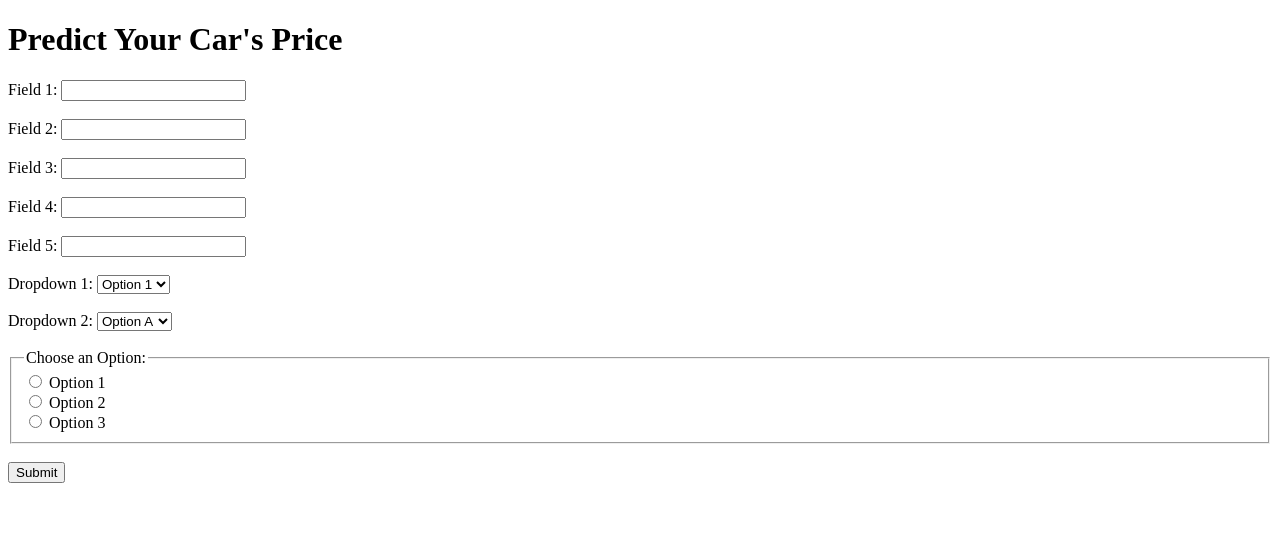
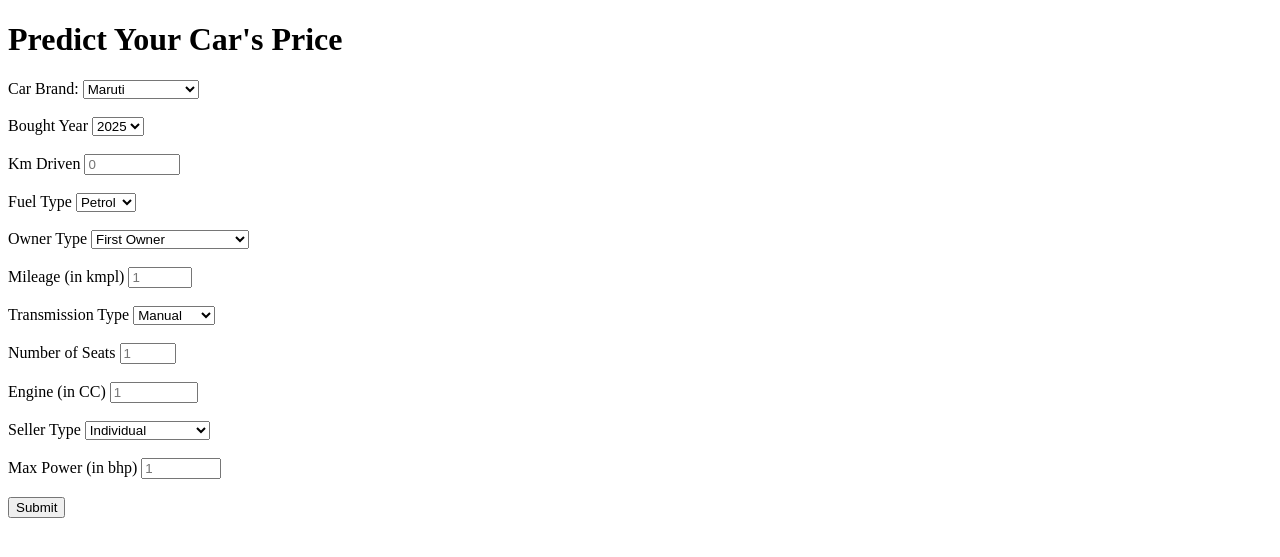
Before and after one commit to puskr99/car-price-prediction-ML, a Flask app: page / in a window 1280 px wide. Shown: the top 557 px of the page. Run offline with Flask 3, Linux system fonts and the light colour scheme; parts of the project's set-up code (start-up, migrations or seed data) failed here and were passed over.

Commit message:
added flask app and forms to predict

```diff
--- a/app/app.py
+++ b/app/app.py
@@ -1,10 +1,132 @@
-from flask import Flask, render_template
+from flask import Flask, render_template, request
+import os
+import numpy as np
+import pickle
 
 app = Flask(__name__)
 
+owner_mapping = {
+    'First Owner': 1,
+    'Second Owner': 2,
+    'Third Owner': 3,
+    'Fourth & Above Owner': 4
+}
+
+car_brands = [
+    "Maruti", "Skoda", "Honda", "Hyundai", "Toyota", "Ford", "Renault",
+    "Mahindra", "Tata", "Chevrolet", "Fiat", "Datsun", "Jeep", "Mercedes-Benz",
+    "Mitsubishi", "Audi", "Volkswagen", "BMW", "Nissan", "Lexus", "Jaguar",
+    "Land", "MG", "Volvo", "Daewoo", "Kia", "Force", "Ambassador", "Ashok",
+    "Isuzu", "Opel", "Peugeot"
+]
+
+owner = ["First Owner", "Second Owner", "Third Owner", "Fourth & Above Owner"]
+
+fuel = ["Petrol", "Diesel"]
+
+bought_year_range = [1950, 2026]
+
+transmission = ["Manual", "Automatic"]
+
+max_power_range = [1, 99999]
+
+seats_range = [2, 14]
+
+engine_cc_range = [1, 99999]
+
+mileage_range = [1, 999]
+
+seller_type = ['Individual', 'Dealer', 'Trustmark Dealer']
+
+
+from sklearn.preprocessing import LabelEncoder, StandardScaler
+car_brands_encoded = []
+fuel_encoded = []
+transmission_encoded = []
+seller_type_encoded = []
+
+le = LabelEncoder()
+car_brands_encoded = le.fit_transform(car_brands)
+fuel_encoded = le.fit_transform(fuel)
+transmission_encoded = le.fit_transform(transmission)
+seller_type_encoded = le.fit_transform(seller_type)
+
+base_dir = os.path.dirname(os.path.abspath(__file__))
+model_path = os.path.join(base_dir, "../code/model/car_price_predictor")
+
+predictor = pickle.load(open(model_path, 'rb'))
+
+
+
 @app.route("/")
 def index():
-    return render_template('index.html')
+    return render_template(
+        'index.html',
+        car_brands = car_brands,
+        owner = owner,
+        fuel = fuel,
+        bought_year_range = bought_year_range,
+        transmission = transmission,
+        max_power_range = max_power_range,
+        seller_type = seller_type,
+        mileage_range = mileage_range,
+        seats_range = seats_range,
+        engine_cc_range = engine_cc_range
+    )
+
+
+@app.route('/', methods=['GET', 'POST'])
+def car_price_prediction():
+
+    if request.method == 'POST':
+        form_datas = {
+            "car_brand": car_brands_encoded[car_brands.index(request.form.get("car_brand"))],
+            "bought_year": request.form.get("bought_year"),
+            "km_driven": request.form.get("km_driven"),
+            "fuel": fuel_encoded[fuel.index(request.form.get("fuel"))],
+            "seller": seller_type_encoded[seller_type.index(request.form.get("seller"))],
+            "transmission": transmission_encoded[transmission.index(request.form.get("transmission"))],
+            "owner": owner_mapping[request.form.get("owner")],
+            "mileage": request.form.get("mileage"),
+            "engine": request.form.get("engine"),
+            "max_power": request.form.get("max_power"),
+            "seats": request.form.get("seats"),
+        }
+
+        pred_selling_price = get_predicted_selling_price(form_datas.values())
+
+    return render_template(
+        'index.html',
+        car_brands = car_brands,
+        owner = owner,
+        fuel = fuel,
+        bought_year_range = bought_year_range,
+        transmission = transmission,
+        max_power_range = max_power_range,
+        seller_type = seller_type,
+        mileage_range = mileage_range,
+        seats_range = seats_range,
+        engine_cc_range = engine_cc_range,
+        selling_price = pred_selling_price
+    )
+
+
+def get_predicted_selling_price(p_user_data):
+    selling_price = -1
+
+    scalar = StandardScaler()
+    reshaped_array = np.array(list(p_user_data)).reshape(1, -1)
+    # final_data = scalar.fit_transform(reshaped_array)
+    # print(final_data)
+    print(reshaped_array)
+    try:
+        selling_price = predictor.predict(reshaped_array)
+        return np.exp(selling_price[0])
+    except:
+        selling_price = -1
+
+    return selling_price
+
 
 if __name__ == '__main__':
     app.run(debug=True)
--- a/app/templates/index.html
+++ b/app/templates/index.html
@@ -7,53 +7,81 @@
 </head>
 <body>
     <h1>Predict Your Car's Price</h1>
-    <form action="#" method="post">
-        <!-- Text Fields -->
-        <label for="field1">Field 1:</label>
-        <input type="text" id="field1" name="field1" required><br><br>
 
-        <label for="field2">Field 2:</label>
-        <input type="text" id="field2" name="field2"><br><br>
-
-        <label for="field3">Field 3:</label>
-        <input type="text" id="field3" name="field3"><br><br>
-
-        <label for="field4">Field 4:</label>
-        <input type="text" id="field4" name="field4"><br><br>
-
-        <label for="field5">Field 5:</label>
-        <input type="text" id="field5" name="field5"><br><br>
-
-        <!-- Dropdowns -->
-        <label for="dropdown1">Dropdown 1:</label>
-        <select id="dropdown1" name="dropdown1">
-            <option value="option1">Option 1</option>
-            <option value="option2">Option 2</option>
-            <option value="option3">Option 3</option>
+    <form method="post">
+        <label for="car_brand">Car Brand:</label>
+        <select id="car_brand" name="car_brand">
+            {% for brand in car_brands %}
+                <option value="{{ brand }}" {% if selected_brand == brand %}selected{% endif %}>{{ brand }}</option>
+            {% endfor %}
         </select><br><br>
 
-        <label for="dropdown2">Dropdown 2:</label>
-        <select id="dropdown2" name="dropdown2">
-            <option value="optionA">Option A</option>
-            <option value="optionB">Option B</option>
-            <option value="optionC">Option C</option>
+
+        <label for="bought_year">Bought Year</label>
+        <select id="bought_year" name="bought_year">
+            {% for year in range(2025, 1950, -1) %}
+                <option value="{{ year }}" {% if selected_year == year %}selected{% endif %}>{{ year }}</option>
+            {% endfor %}
         </select><br><br>
 
-        <!-- Radio Buttons -->
-        <fieldset>
-            <legend>Choose an Option:</legend>
-            <input type="radio" id="option1" name="radioGroup" value="option1" required>
-            <label for="option1">Option 1</label><br>
 
-            <input type="radio" id="option2" name="radioGroup" value="option2">
-            <label for="option2">Option 2</label><br>
+        <label for="km_driven">Km Driven</label>
+        <input type="number" id="km_driven" name="km_driven" min = "0" max = "9999999" placeholder="0" required><br><br>
 
-            <input type="radio" id="option3" name="radioGroup" value="option3">
-            <label for="option3">Option 3</label>
-        </fieldset><br>
 
-        <!-- Submit Button -->
+        <label for="fuel">Fuel Type</label>
+        <select id="fuel" name="fuel">
+            {% for _fuel in fuel %}
+                <option value="{{ _fuel }}" {% if selected__fuel == _fuel %}selected{% endif %}>{{ _fuel }}</option>
+            {% endfor %}
+        </select><br><br>
+
+
+        <label for="owner">Owner Type</label>
+        <select id="owner" name="owner">
+            {% for _owner in owner %}
+                <option value="{{ _owner }}" {% if selected__owner == _owner %}selected{% endif %}>{{ _owner }}</option>
+            {% endfor %}
+        </select><br><br>
+
+        <label for="mileage">Mileage (in kmpl) </label>
+        <input type="number" name = "mileage" min =1 max=999  placeholder="1" required/><br><br>
+
+        <label for="transmission">Transmission Type</label>
+        <select id="transmission" name="transmission">
+            {% for _transmission in transmission %}
+                <option value="{{ _transmission }}" {% if selected__transmission == _transmission %}selected{% endif %}>{{ _transmission }}</option>
+            {% endfor %}
+        </select><br><br>
+
+        <label for="seats">Number of Seats</label>
+        <input type="number" name = "seats" min=1 max=20 placeholder="1" required/><br><br>
+
+        <label for="engine">Engine (in CC)</label>
+        <input type="number" name = "engine" min =1 max=999999 placeholder="1" required/><br><br>
+
+        <label for="seller">Seller Type</label>
+        <select id="seller" name="seller">
+            {% for _seller in seller_type %}
+                <option value="{{ _seller }}" {% if selected__seller == _seller %}selected{% endif %}>{{ _seller }}</option>
+            {% endfor %}
+        </select><br><br>
+
+        <label for="max_power">Max Power (in bhp)</label>
+        <input type="number" name = "max_power" id="max_power" name="max_power" min=1 max=99999 placeholder="1" required><br><br>
+
         <button type="submit">Submit</button>
     </form>
+
+    <div>
+        {% if selling_price %}
+            {% if selling_price != -1 %}
+                <p><strong>The predicted selling price is: {{ selling_price }}</strong></p>
+            {% else %}
+                <p><strong>Couldn't predict the price. Please try again.</strong></p>
+            {% endif %}
+        {% endif %}
+    </div>
+
 </body>
 </html>
```
Also changed, not shown: 2 other files.
